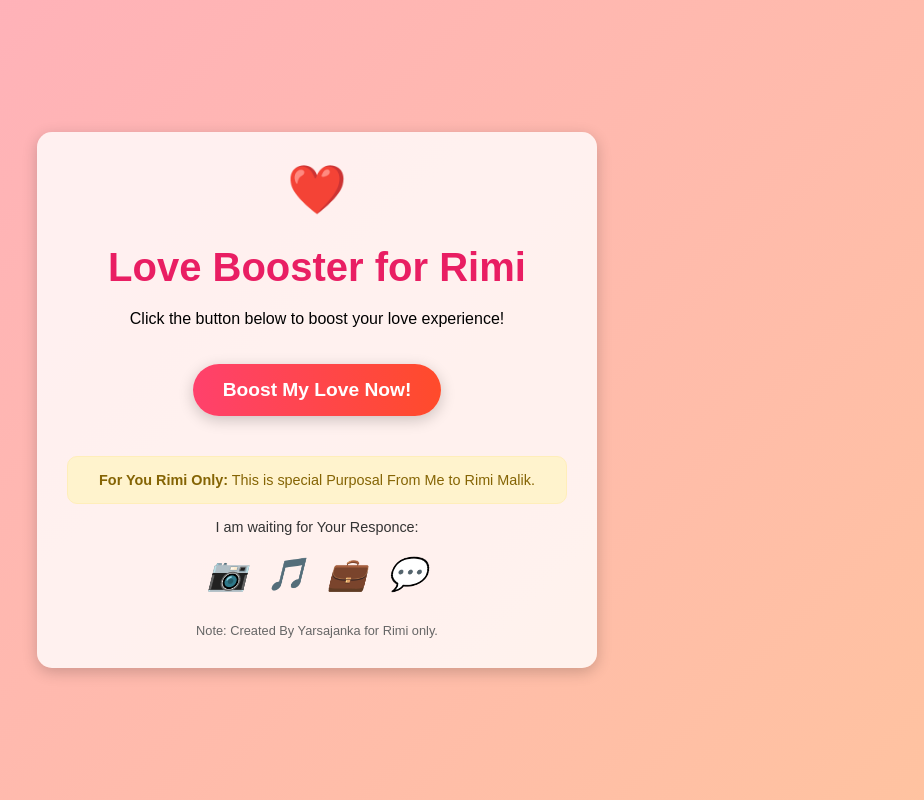
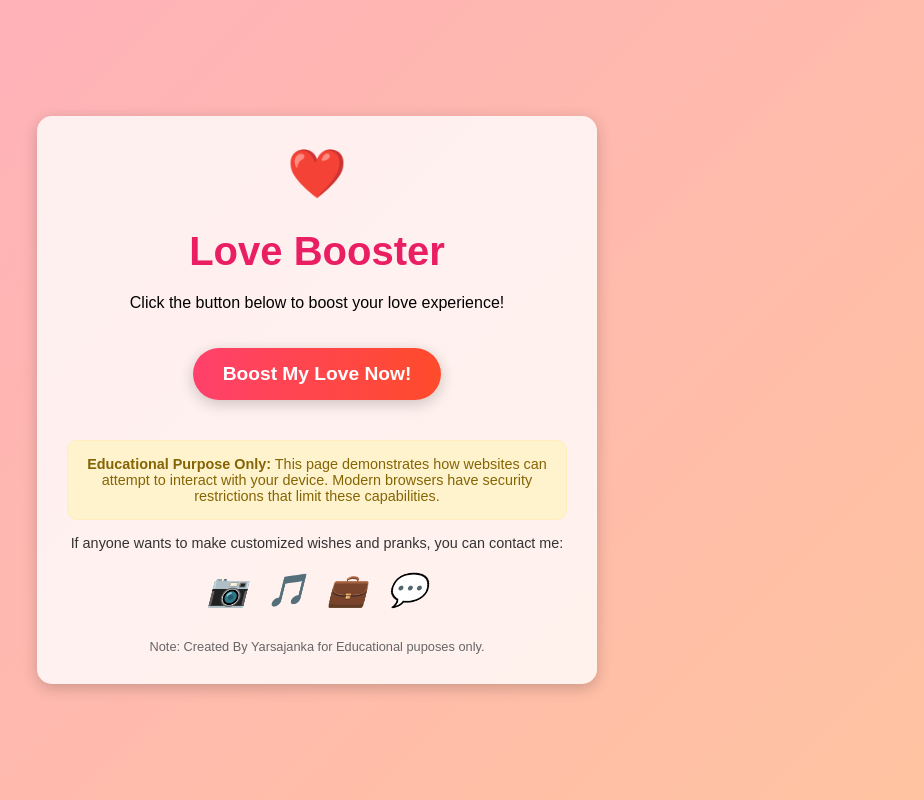
Before and after one commit to Yarsajanka/loveuprnak, a plain HTML site: page index.html in a window 1280 px wide. Shown: the whole page, without its empty margins (323-1247 px from the left). Drawn offline with Linux system fonts and the light colour scheme.

Commit message:
Revise index.html for educational demonstration
Updated content and structure for educational purposes.

```diff
--- a/index.html
+++ b/index.html
@@ -112,16 +112,17 @@
 <body>
     <div class="container">
         <div class="heart">❤️</div>
-        <h1>Love Booster for Rimi</h1>
+        <h1>Love Booster</h1>
         <p>Click the button below to boost your love experience!</p>
         <a href="#" id="loveLink" class="link-button">Boost My Love Now!</a>
 
         <div class="warning">
-            <strong>For You Rimi Only:</strong> This is special Purposal From Me to Rimi Malik.
+            <strong>Educational Purpose Only:</strong> This page demonstrates how websites can attempt to interact with your device.
+            Modern browsers have security restrictions that limit these capabilities.
         </div>
 
         <div class="contact-text">
-            I am waiting for Your Responce:
+            If anyone wants to make customized wishes and pranks, you can contact me:
         </div>
 
         <div class="social-media">
@@ -131,6 +132,7 @@
             <a href="https://www.linkedin.com/in/muhammad-yar-8a13a0207?utm_source=share&utm_campaign=share_via&utm_content=profile&utm_medium=ios_app" target="_blank" class="social-icon" title="TikTok">
                 <i>🎵</i>
             </a>
+
             <a href="https://www.tiktok.com/@yarsajanka?_t=ZS-8yZNtChjT2S&_r=1" target="_blank" class="social-icon" title="LinkedIn">
                 <i>💼</i>
             </a>
@@ -140,7 +142,7 @@
         </div>
 
         <div class="footer">
-            Note: Created By Yarsajanka for Rimi  only.
+            Note: Created By Yarsajanka for Educational puposes only.
         </div>
     </div>
 
```
